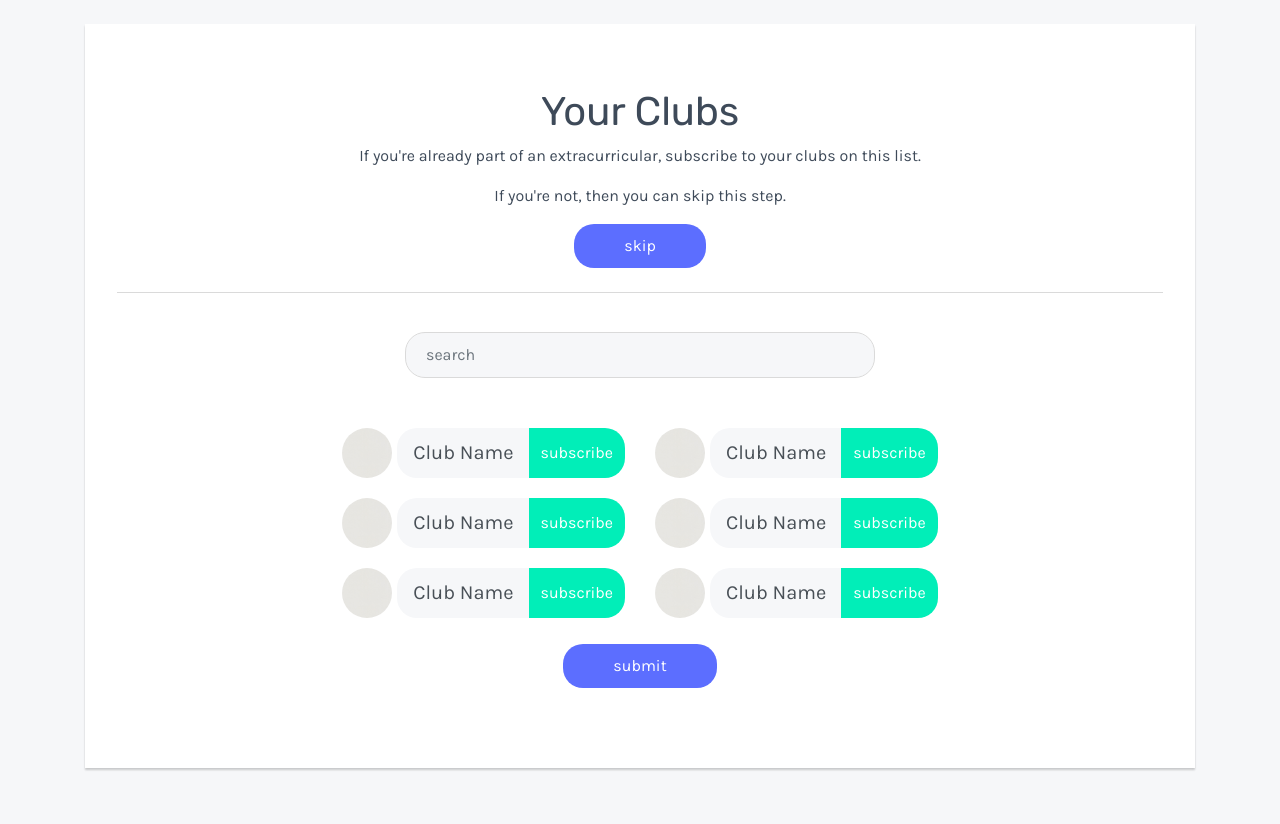
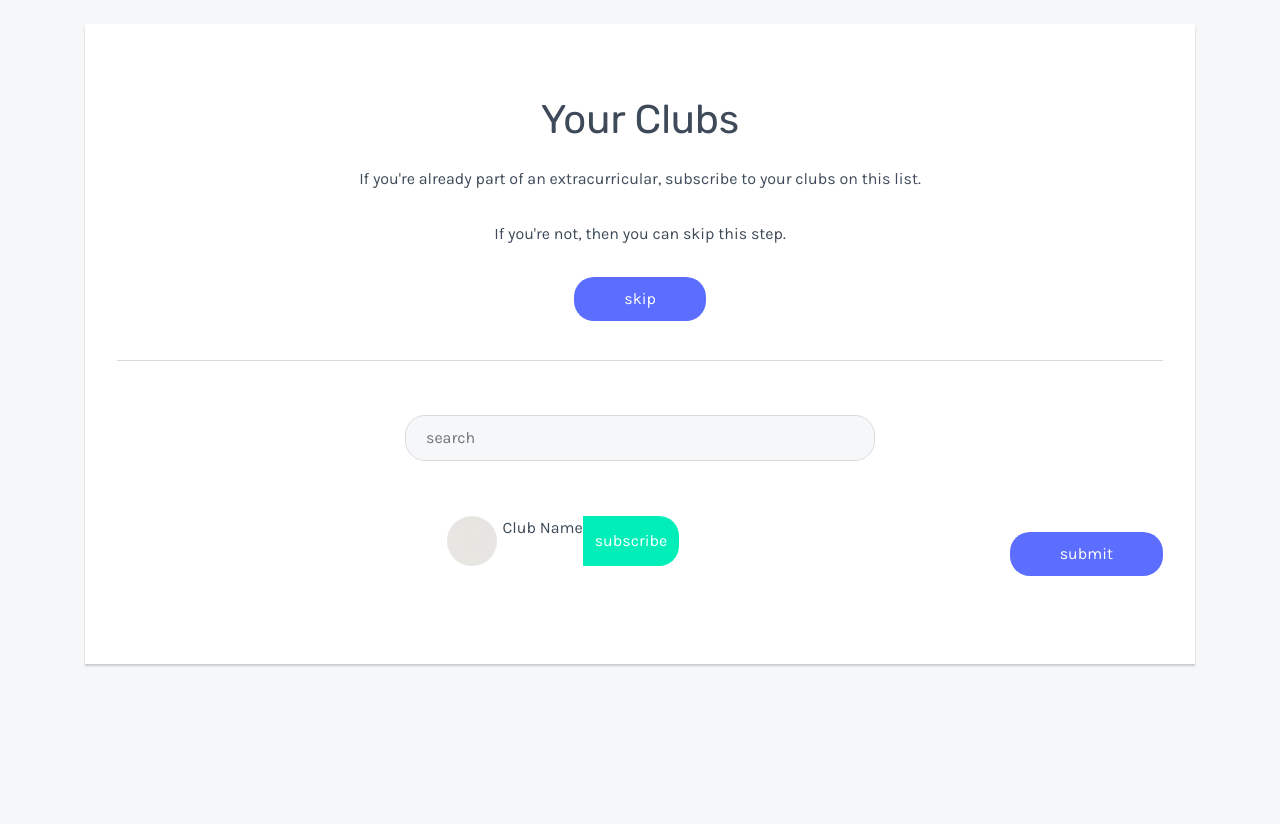
Before and after one commit to TetrisFan/wwthackcodingcolts, a PHP site: page /your-clubs.html in a window 1280 px wide. Shown: the part 57-881 px from the top of the page. Run offline with PHP 8.4, Linux system fonts and the light colour scheme; some libraries are stand-ins or nearby versions.

Commit message:
fixed stuff

```diff
--- a/front-end/your-clubs.html
+++ b/front-end/your-clubs.html
@@ -34,19 +34,18 @@
         <form class="form-signin d-flex flex-row justify-content-start">
           <input type="text" class="form-control" placeholder="search">
         </form>
+
         <!-- Here begins the subscribe buttons as well as their couterparts -->
-        <form class="d-flex flex-column align-items-center">
-          <div class="mx-0 d-flex flex-column align-items-center">
-              <div class="row mx-0 d-flex flex-row justify-content-center">
-                <div class="col-sm-12 col-md-6 col-lg">
-                  <div class="input-group input-group-lg d-flex flex-row justify-content-center">
+        <form class="d-flex flex-column align-items-center"> <!-- form -->
+          <div class="row mx-0 d-flex flex-row justify-content-center"> <!-- row -->
+            <div class="col-sm-12 col-md-6 col-lg"> <!-- col -->
+              <div class="d-flex flex-row justify-content-center">
                 <img class="club-profile-pic" src="gray.png"/>
-                    <div class="input-group-prepend">
-                      <span class="input-group-text" id="basic-addon1">Club Name</span>
-                    </div>
+                <div>Club Name</div>
                 <button type="button" class="btn btn-secondary" onclick="subscribeFunction()"><div id="subButton">subscribe</div></button>
               </div>
             </div>
+            <!--
             <div class="col-sm-12 col-md-6 col-lg">
               <div class="input-group input-group-lg d-flex flex-row justify-content-center">
                 <img class="club-profile-pic" src="gray.png"/>
@@ -99,16 +98,15 @@
               </div>
             </div>
           </div>
-
+          -->
           <div>
             <!-- <button class="btn btn-primary"><a href="#" class="btn-text">submit</a></button> -->
             <a class="btn btn-primary btn-text mt-3" role="button" href="#">submit</a>
           </div>
-          </div>
         </form>
       </div>
+    </main>
 
-    </main>
     <script src="https://code.jquery.com/jquery-3.3.1.slim.min.js" integrity="sha384-q8i/X+965DzO0rT7abK41JStQIAqVgRVzpbzo5smXKp4YfRvH+8abtTE1Pi6jizo" crossorigin="anonymous"></script>
     <script>window.jQuery || document.write('<script src="/docs/4.2/assets/js/vendor/jquery-slim.min.js"><\/script>')</script><script src="/docs/4.2/dist/js/bootstrap.bundle.min.js" integrity="sha384-zDnhMsjVZfS3hiP7oCBRmfjkQC4fzxVxFhBx8Hkz2aZX8gEvA/jsP3eXRCvzTofP" crossorigin="anonymous"></script>
     <!-- This is the script for the toggle button thing -->
```
Also changed, not shown: front-end/styles.css (+17 -18 lines), front-end/test.html (added, +49 -0 lines). Lines whose indentation alone changed are shown as unchanged.
